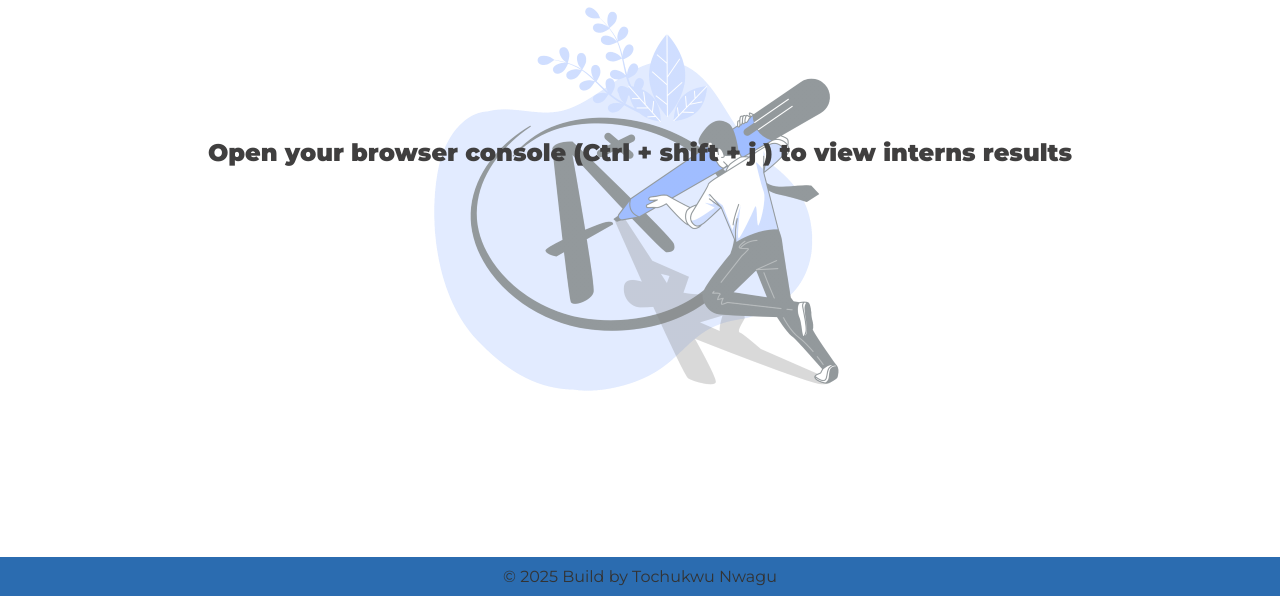
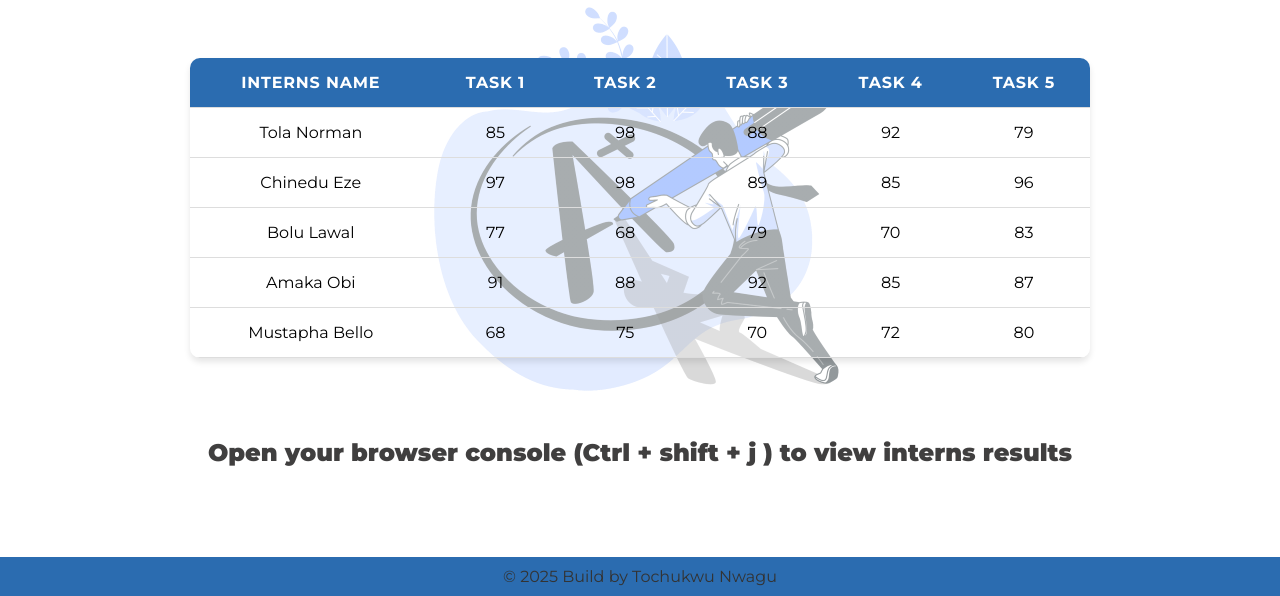
Before and after one commit to Tochi-Nwagu/Gradebook-app-task-6, a plain HTML site: page index.html in a window 1280 px wide. Shown: the part 204-800 px from the top of the page. Drawn offline with Linux system fonts and the light colour scheme.

Commit message:
added more styles

```diff
--- a/css/style.css
+++ b/css/style.css
@@ -34,7 +34,34 @@ body {
 main {
   flex: 1;
 }
+table {
+  width: 90%;
+  max-width: 900px;
+  border-collapse: collapse;
+  background-color: rgba(255, 255, 255, 0.2);
+  border-radius: 10px;
+  overflow: hidden;
+  box-shadow: 0 4px 6px rgba(0, 0, 0, 0.1);
+  margin: 0 auto;
+}
 
+th,
+td {
+  padding: 15px;
+  text-align: center;
+  border-bottom: 1px solid #ddd;
+}
+
+th {
+  background-color: #2b6cb0;
+  color: white;
+  text-transform: uppercase;
+  letter-spacing: 0.05em;
+}
+
+tr:hover {
+  background-color: rgba(43, 108, 176, 0.1);
+}
 /* Text */
 h1 {
   text-align: center;
@@ -70,6 +97,13 @@ p {
     font-size: 28px;
     margin-top: 100px;
   }
+  table {
+    font-size: 14px;
+  }
+  th,
+  td {
+    padding: 10px;
+  }
 }
 
 @media (max-width: 480px) {
@@ -81,4 +115,14 @@ p {
     font-size: 20px;
     margin-top: 80px;
   }
+
+  th,
+  td {
+    padding: 5px;
+    font-size: 12px;
+  }
+
+  table {
+    min-width: 420px;
+  }
 }
--- a/index.html
+++ b/index.html
@@ -18,6 +18,60 @@
     </header>
     <main>
       <h1>GradeBook App</h1>
+      <table>
+        <thead>
+          <tr>
+            <th>Interns Name</th>
+            <th>Task 1</th>
+            <th>Task 2</th>
+            <th>Task 3</th>
+            <th>Task 4</th>
+            <th>Task 5</th>
+          </tr>
+        </thead>
+        <tbody>
+          <tr>
+            <td>Tola Norman</td>
+            <td>85</td>
+            <td>98</td>
+            <td>88</td>
+            <td>92</td>
+            <td>79</td>
+          </tr>
+          <tr>
+            <td>Chinedu Eze</td>
+            <td>97</td>
+            <td>98</td>
+            <td>89</td>
+            <td>85</td>
+            <td>96</td>
+          </tr>
+          <tr>
+            <td>Bolu Lawal</td>
+            <td>77</td>
+            <td>68</td>
+            <td>79</td>
+            <td>70</td>
+            <td>83</td>
+          </tr>
+          <tr>
+            <td>Amaka Obi</td>
+            <td>91</td>
+            <td>88</td>
+            <td>92</td>
+            <td>85</td>
+            <td>87</td>
+          </tr>
+          <tr>
+            <td>Mustapha Bello</td>
+            <td>68</td>
+            <td>75</td>
+            <td>70</td>
+            <td>72</td>
+            <td>80</td>
+          </tr>
+        </tbody>
+      </table>
       <p>
         Open your browser console (Ctrl + shift + j ) to view interns results
       </p>
```
